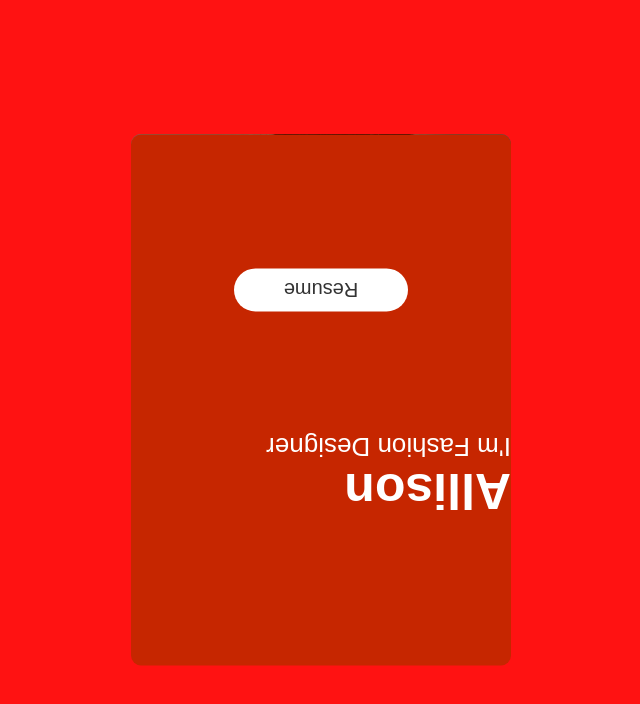
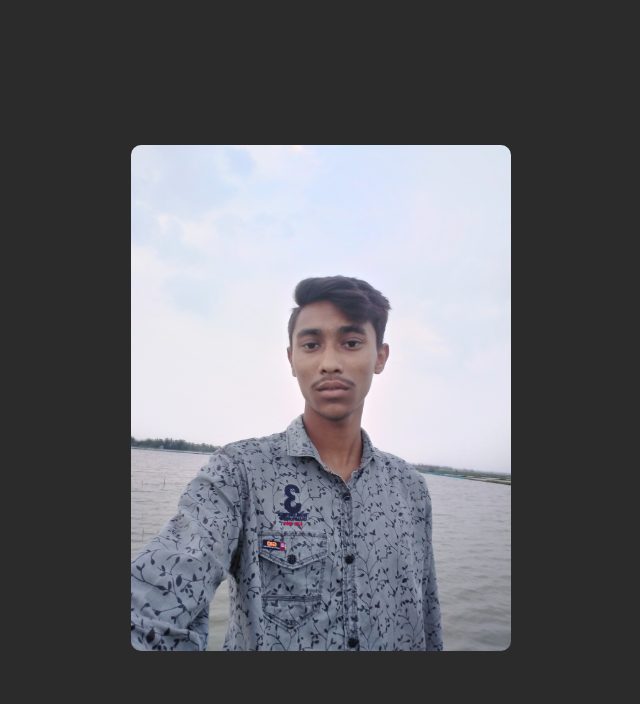
Before and after one commit to Rakibul-hassan-shehab/3D_Flip_Cird, a plain HTML site: page index.html in a window 1280 px wide. Shown: the whole page, without its empty margins (319-959 px from the left). Drawn offline with Linux system fonts and the light colour scheme.

Commit message:
add new code

```diff
--- a/index.html
+++ b/index.html
@@ -4,19 +4,21 @@
     <meta charset="UTF-8">
     <meta http-equiv="X-UA-Compatible" content="IE=edge">
     <meta name="viewport" content="width=device-width, initial-scale=1.0">
+    <title>3D Flip Profile Card - Easy Tutorials</title>
     <link rel="stylesheet" href="style.css">
-    <title>3D_Flip_Cird</title>
+    <script src="https://kit.fontawesome.com/c4254e24a8.js"></script>
+
 </head>
 <body>
     <div class="container">
         <div class="card">
             <div class="card-inner">
                 <div class="front-face">
-                    <img src="image-400.png" alt="">
+                    <img src="myphoto.jpg" alt="">
                 </div>
                 <div class="back-face">
-                     <h2>Allison</h2>
-                    <p>I'm Fashion Designer</p>
+                    <h2>Rakibul Hassan Shehab</h2>
+                    <p>Babulia Vabanipur</p>
                     <div class="social-media">
                         <i class="fab fa-facebook-f"></i>
                         <i class="fab fa-twitter"></i>
--- a/style.css
+++ b/style.css
@@ -4,10 +4,11 @@
     box-sizing: border-box;
     font-family: 'Poppins',sans-serif;
 }
+
 .container{
     width: 100%;
     height: 100vh;
-    background: #ff1212;
+    background: #2b2b2b;
     display: flex;
     align-items: center;
     justify-content: center;
@@ -17,16 +18,15 @@
     perspective: 1000px;
     cursor: pointer;
 }
-.caed-inner{
+.card-inner{
     position: relative;
     width: 100%;
     text-align: center;
     transform-style: preserve-3d;
     transition: transform 1s;
-
 }
 .front-face{
-   backface-visibility: hidden;
+    backface-visibility: hidden;
 }
 .front-face img{
     width: 100%;
@@ -34,7 +34,7 @@
 }
 .back-face{
     backface-visibility: hidden;
-    background-color: #c62600;
+    background: #c62600;
     color: #fff;
     position: absolute;
     height: 100%;
@@ -45,7 +45,7 @@
     display: flex;
     justify-content: center;
     flex-direction: column;
-    transform: rotate(180deg);
+    transform: rotateY(180deg);
 }
 .back-face h2{
     font-size: 50px;
@@ -79,5 +79,5 @@
     margin: 80px auto 0;
 }
 .card:hover .card-inner{
-    transform: rotateY(-180deg);
+    transform: rotateX(-360deg);
 }
```
Also changed, not shown: myphoto.jpg (added).
